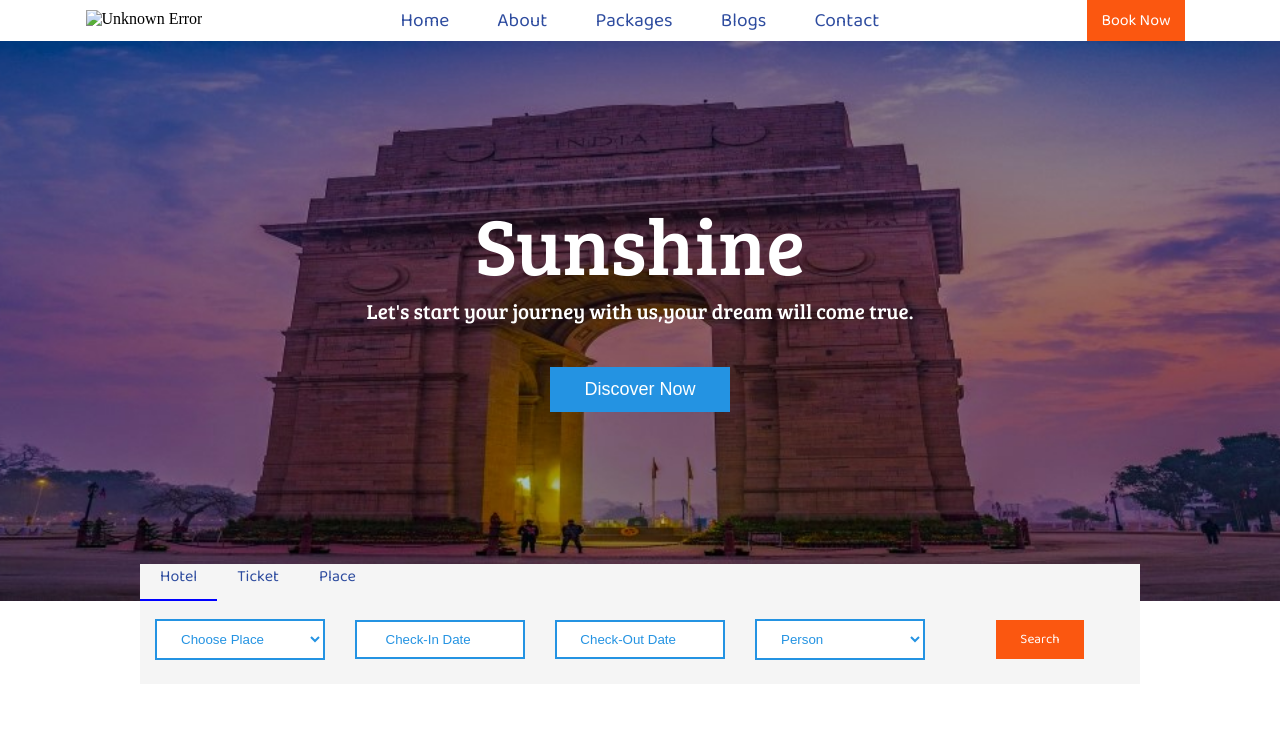
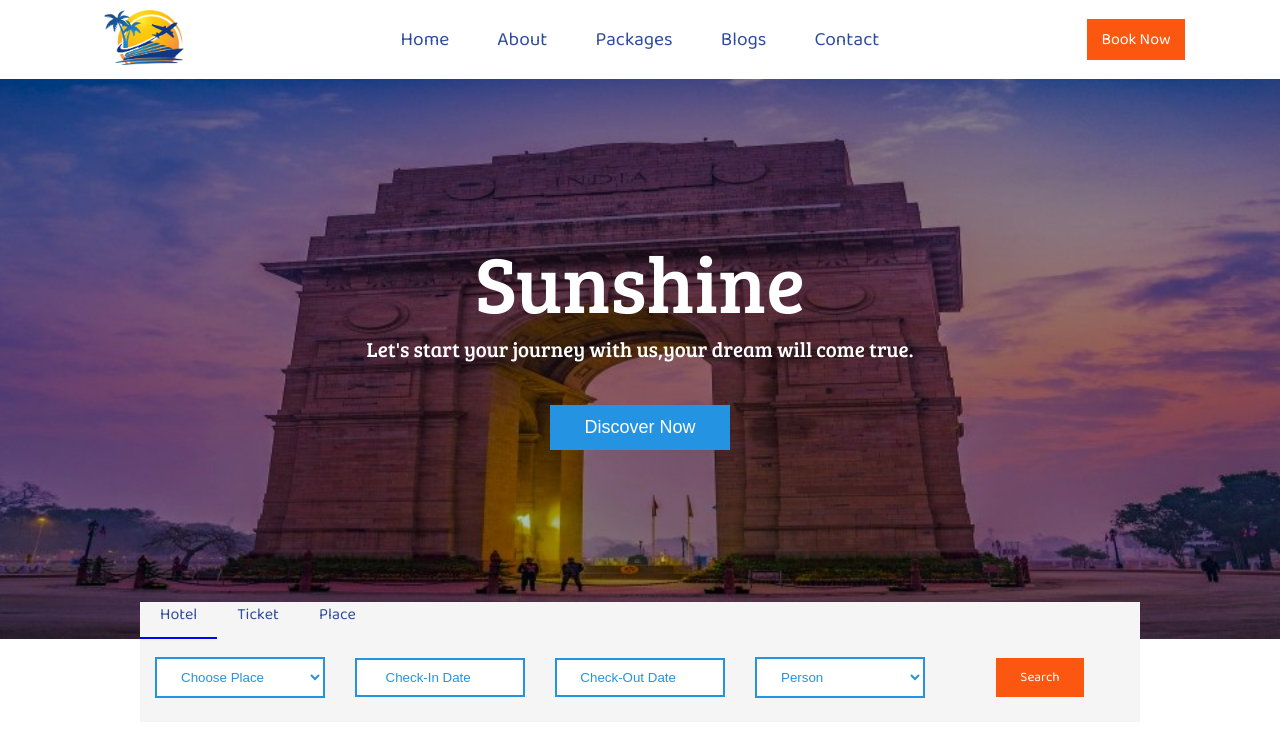
Before and after one commit to arman058/toursandtravels, a plain HTML site: page index.html in a window 1280 px wide. Drawn offline with Linux system fonts and the light colour scheme; files that its build step writes are made by us from their sources; files whose address does not match are found by name; a web font is replaced by a local one.

Commit message:
Update index.html

```diff
--- a/index.html
+++ b/index.html
@@ -15,7 +15,7 @@
 <body>
     <nav id="navbar">
         <div id="logo">
-            <img src="/image/pngkey.com-peeps-png-8553271.png" alt="Unknown Error">
+            <img src="./pngkey.com-peeps-png-8553271.png" alt="Unknown Error">
         </div>
         <ul>
             <li><a href="#">Home</a></li>
```
